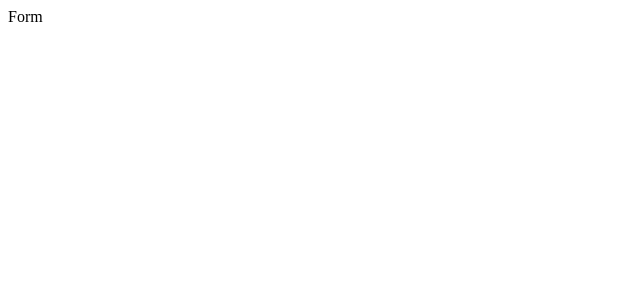
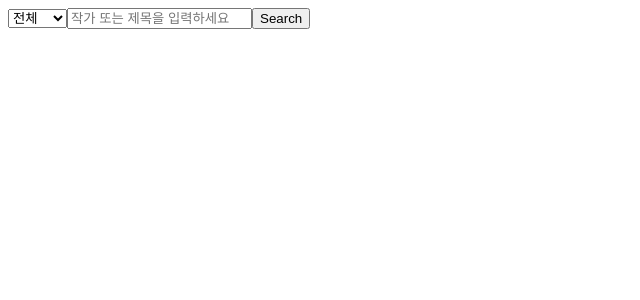
Before and after one commit to spig0126/next-book-finder-web, a Next.js app: page / in a window 1280 px wide. Shown: the top 300 px of the page, without its empty margins (0-640 px from the left). Built offline with nearby package versions, Linux system fonts and the light colour scheme.

Commit message:
Create Form.js

```diff
--- a/src/components/Form.js
+++ b/src/components/Form.js
@@ -1,7 +1,45 @@
-export default function Form(){
-    return(
-        <div>
-            Form
-        </div>
-    )
+import { useState } from "react";
+import styled from "styled-components";
+
+export default function Form({ APIData, setAPIData }) {
+  const [searchKeyword, setsearchKeyword] = useState("");
+
+  const handleChange = (e) => {
+    setsearchKeyword(e.target.value);
+    console.log(searchKeyword);
+  };
+
+  const submitData = (e) => {
+    e.preventDefault();
+    callRequest();
+  };
+  const callRequest = () => {
+
+  };
+  const enterKeyPress = () => {
+    if (window.event.keyCode === 13) {
+      callRequest();
+    }
+  };
+
+  return (
+    <SearchForm onSubmit={submitData}>
+      <select name="searchRange" required>
+        <option value="all">전체</option>
+        <option value="title">제목</option>
+        <option value="author">저자</option>
+        <option value="publisher">출판사</option>
+      </select>
+      <Input
+        placeholder="작가 또는 제목을 입력하세요"
+        value={searchKeyword}
+        onChange={handleChange}
+        onKeyPress={enterKeyPress}
+      ></Input>
+      <Button>Search</Button>
+    </SearchForm>
+  );
 }
+const SearchForm = styled.form``;
+const Input = styled.input``;
+const Button = styled.button``;
```
